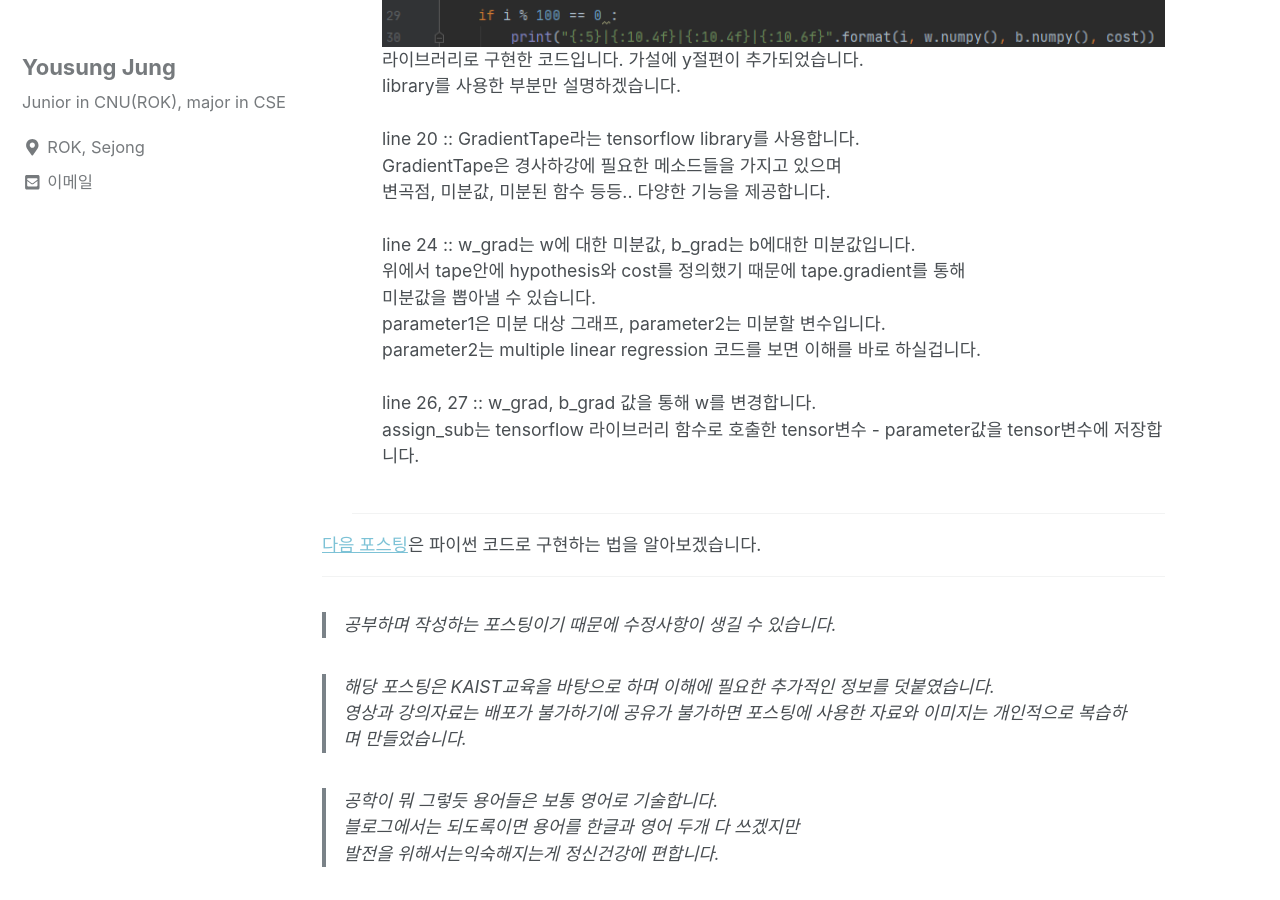
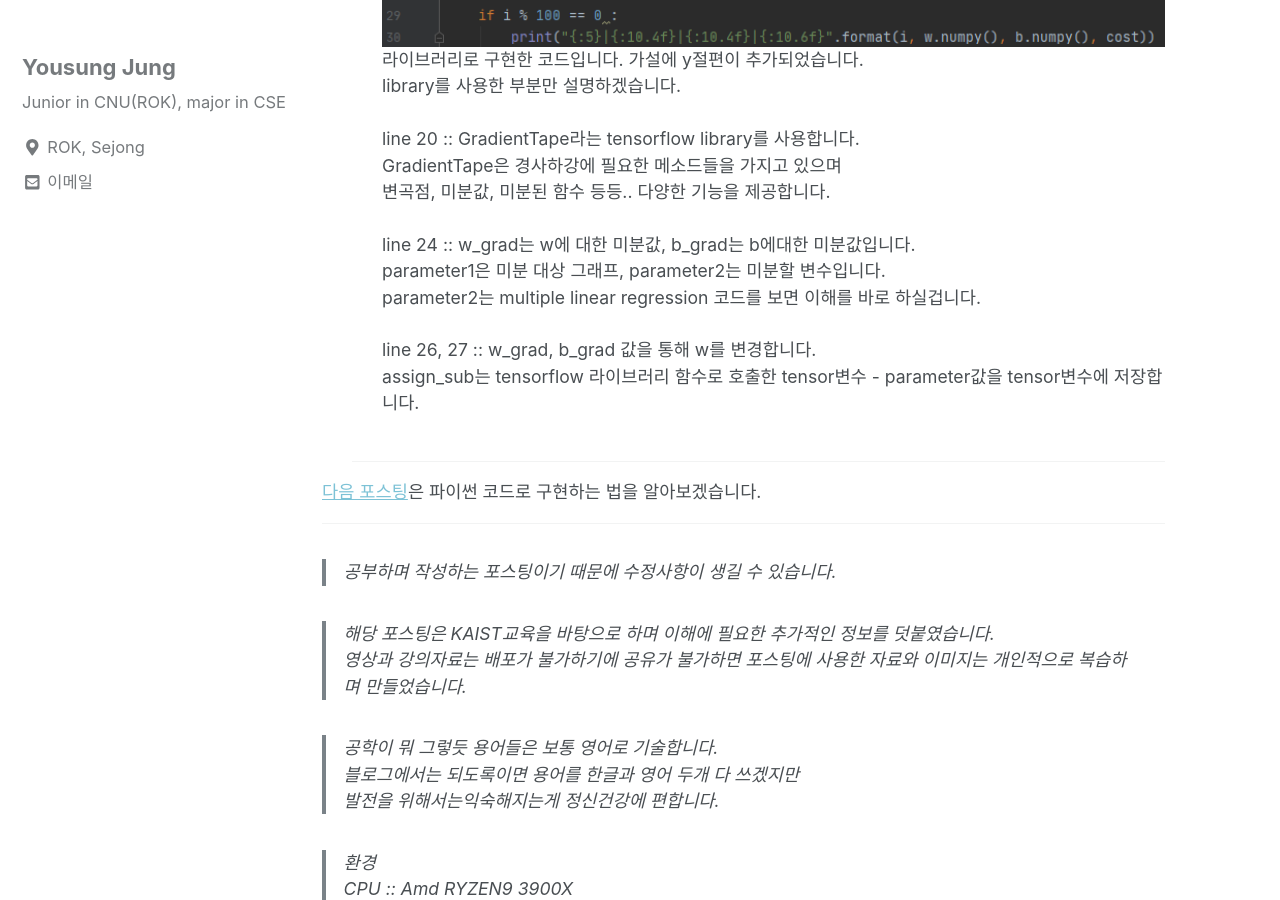
Before and after one commit to can019/can019.github.io, a Jekyll site: the page built from _posts/2020-08-26-MachineLearning-AI-4.md, in a window 1280 px wide and 900 px high, scrolled down 3884 px. Built offline with Jekyll 4.4.1, drawn with Linux system fonts in a browser that asks for light colours; nearby versions of some CDN libraries.

Commit message:
라이브러리로 구현3

```diff
--- a/_posts/2020-08-26-MachineLearning-AI-4.md
+++ b/_posts/2020-08-26-MachineLearning-AI-4.md
@@ -75,8 +75,6 @@ published: true
 		변곡점, 미분값, 미분된 함수 등등.. 다양한 기능을 제공합니다.<br/><br/>
 
 		line 24 :: w_grad는 w에 대한 미분값, b_grad는 b에대한 미분값입니다.<br/>
-		위에서 tape안에 hypothesis와 cost를 정의했기 때문에 tape.gradient를 통해<br/>
-		미분값을 뽑아낼 수 있습니다.<br/>
 		parameter1은 미분 대상 그래프, parameter2는 미분할 변수입니다.<br/>
 		parameter2는 multiple linear regression 코드를 보면 이해를 바로 하실겁니다.<br/><br/>
 
```
